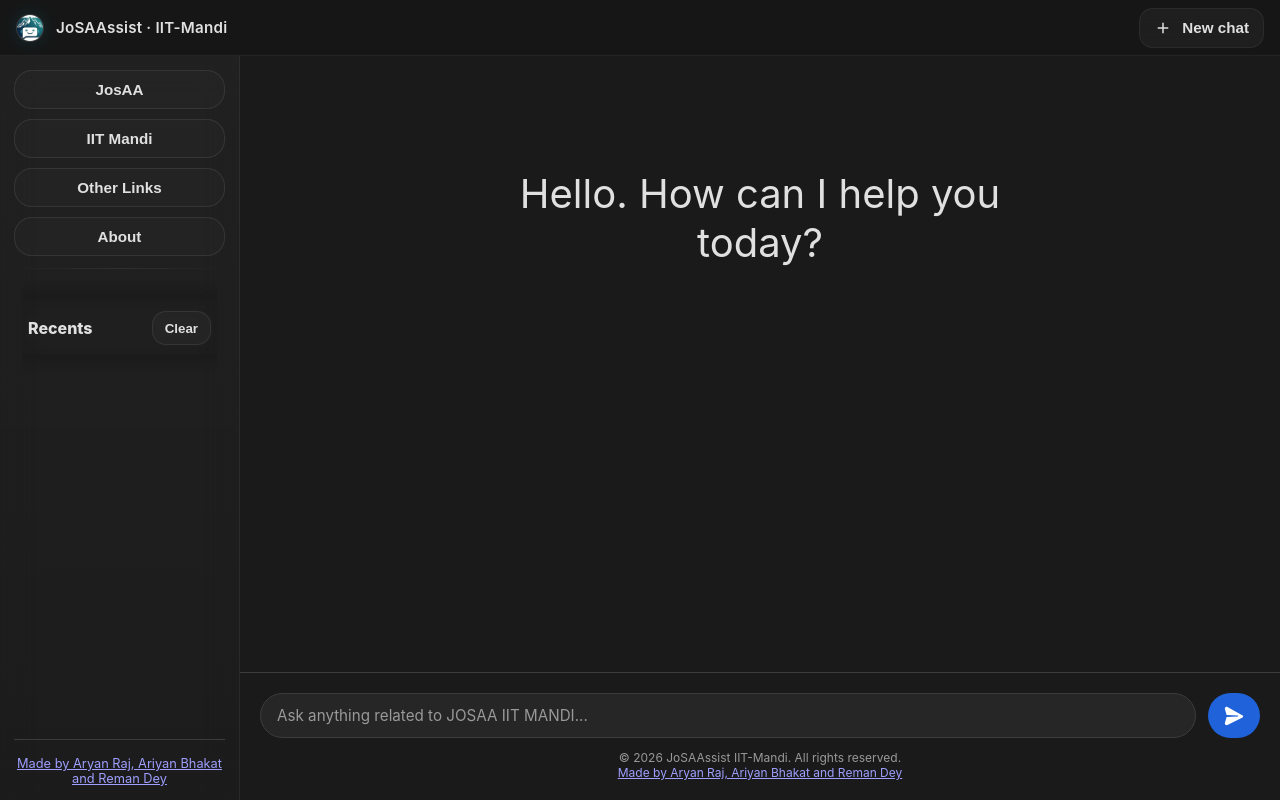
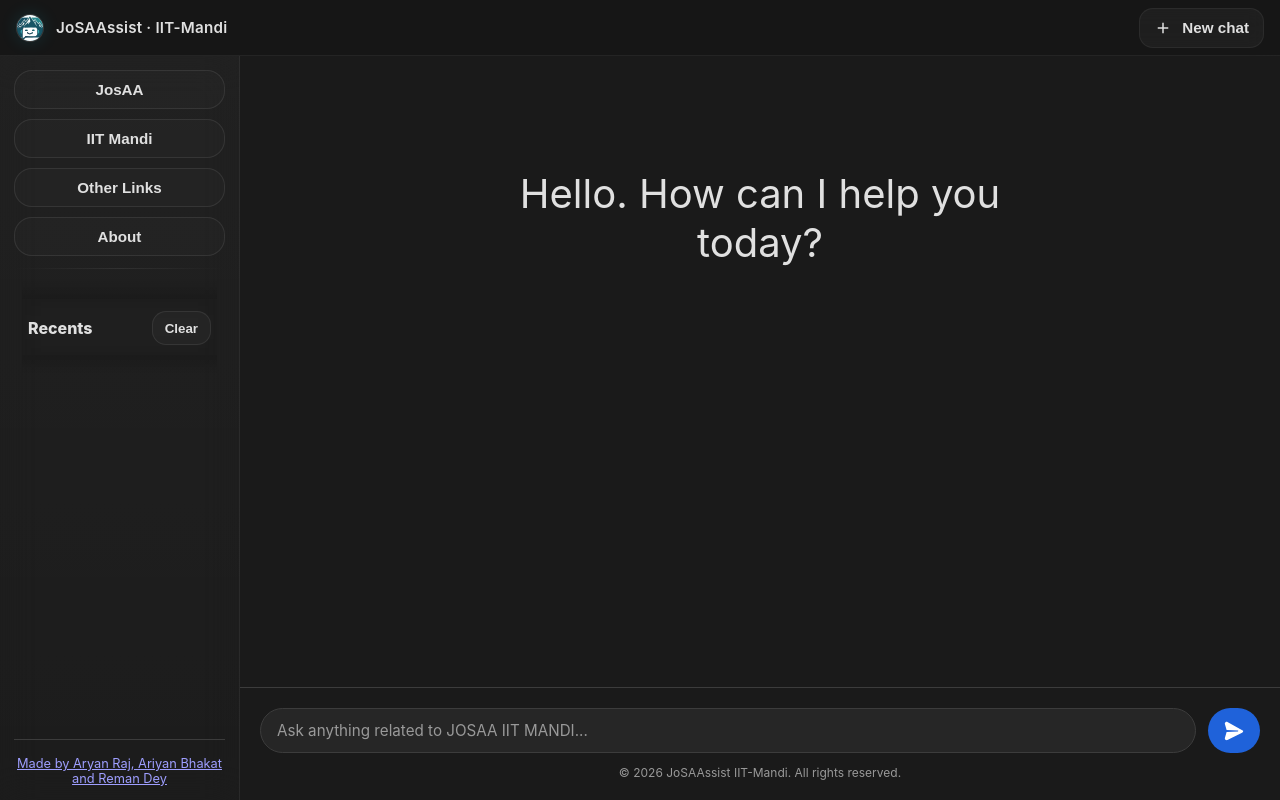
Before and after one commit to RemanDey/chatbot-josaa-iitmandi, a Flask app: page / in a window 1280 px wide. Run offline with Flask 3, Linux system fonts and the light colour scheme; some libraries are stand-ins or nearby versions.

Commit message:
removed extra

```diff
--- a/app.py
+++ b/app.py
@@ -60,19 +60,19 @@ AI_BACKEND_URL = os.getenv(
 HOISTED_FRONTEND_URL = os.getenv(
         "HOISTED_FRONTEND_URL", "https://chatbot-josaa-iitmandi.onrender.com/"
 )
-BOT_TOKEN = os.getenv("TELEGRAM_BOT_TOKEN")
+BOT_TOKEN = os.getenv("TELEGRAM_BOT_TOKEN","remandey")
 TELEGRAM_API_URL = f"https://api.telegram.org/bot{BOT_TOKEN}/sendMessage"
 
 # Create Flask app instance. When running under gunicorn, use the module name
 # target `app:app` so the WSGI server can import this object.
-API_KEY_1 = os.getenv("GOOGLE_API_KEY_1")
-API_KEY_2 = os.getenv("GOOGLE_API_KEY_2")
-API_KEY_3 = os.getenv("GOOGLE_API_KEY_3")
-API_KEY_4 = os.getenv("GOOGLE_API_KEY_4")
-API_KEY_FALLBACK = os.getenv("GOOGLE_API_KEY")
-GROQ_API_KEY = os.getenv("GROQ_API_KEY")
-MISTRAL_API_KEY = os.getenv("MISTRAL_API_KEY")
-CEREBRAS_API_KEY = os.getenv("CEREBRAS_API_KEY")
+API_KEY_1 = os.getenv("GOOGLE_API_KEY_1","reman_dey")
+API_KEY_2 = os.getenv("GOOGLE_API_KEY_2","remn_dey_2")
+API_KEY_3 = os.getenv("GOOGLE_API_KEY_3","remn_dey_3")
+API_KEY_4 = os.getenv("GOOGLE_API_KEY_4","remn_dey_4")
+API_KEY_FALLBACK = os.getenv("GOOGLE_API_KEY","remn_dey_fallback")
+GROQ_API_KEY = os.getenv("GROQ_API_KEY","remn_groq")
+MISTRAL_API_KEY = os.getenv("MISTRAL_API_KEY","remn_mistral")
+CEREBRAS_API_KEY = os.getenv("CEREBRAS_API_KEY","remn_cerebras")
 GOOGLE_MODEL = os.getenv("GOOGLE_MODEL", "gemini-2.5-flash")
 GROQ_MODEL = os.getenv("GROQ_MODEL", "llama-3.1-8b-instant")
 MISTRAL_MODEL = os.getenv("MISTRAL_MODEL", "mistral-small-latest")
--- a/templates/about.html
+++ b/templates/about.html
@@ -3,7 +3,7 @@
 <head>
   <meta charset="UTF-8" />
   <meta name="viewport" content="width=device-width, initial-scale=1.0" />
-  <link rel="icon" type="image/png" href="{{ url_for('static', filename='logo.png') }}">
+  <link rel="icon" type="image/svg" href="{{ url_for('static', filename='logo.svg') }}">
   <title>About · JoSAAssist IIT-Mandi</title>
   <link rel="preconnect" href="https://fonts.googleapis.com" />
   <link href="https://fonts.googleapis.com/css2?family=Share+Tech+Mono&family=Rajdhani:wght@400;600;700&family=Orbitron:wght@700;900&display=swap" rel="stylesheet" />
--- a/templates/debug.html
+++ b/templates/debug.html
@@ -3,7 +3,7 @@
 <head>
   <meta charset="utf-8" />
   <meta name="viewport" content="width=device-width, initial-scale=1" />
-  <link rel="icon" type="image/png" href="{{ url_for('static', filename='logo.png') }}">
+  <link rel="icon" type="image/svg" href="{{ url_for('static', filename='logo.svg') }}">
   <title>Debug Console — JOSAA Chatbot</title>
   <style>
     :root{
--- a/templates/index.html
+++ b/templates/index.html
@@ -3,7 +3,7 @@
 <head>
     <meta charset="UTF-8" />
     <meta name="viewport" content="width=device-width, initial-scale=1.0" />
-    <link rel="icon" type="image/png" href="{{ url_for('static', filename='logo.png') }}">
+    <link rel="icon" type="image/svg" href="{{ url_for('static', filename='logo.svg') }}">
     <title>JoSAAssist IIT-Mandi</title>
     <script src="https://cdnjs.cloudflare.com/ajax/libs/marked/12.0.1/marked.min.js"></script>
     <link rel="stylesheet" href="/static/styles.css" />
@@ -22,7 +22,7 @@
                 </button>
 
                 <img
-                    src="{{ url_for('static', filename='logo.png') }}"
+                    src="{{ url_for('static', filename='logo.svg') }}"
                     alt="JoSAAssist logo"
                     class="topbar-logo"
                 />
@@ -105,7 +105,7 @@
                         </svg>
                     </button>
                 </form>
-                <p class="footer-disclaimer">© 2026 JoSAAssist IIT-Mandi. All rights reserved.<br><a href="/about">Made by Aryan Raj, Ariyan Bhakat and Reman Dey</a></p>
+                <p class="footer-disclaimer">© 2026 JoSAAssist IIT-Mandi. All rights reserved.</p>
             </div>
         </main>
     </div>
--- a/templates/login.html
+++ b/templates/login.html
@@ -3,7 +3,7 @@
 <head>
   <meta charset="utf-8" />
   <meta name="viewport" content="width=device-width, initial-scale=1" />
-  <link rel="icon" type="image/png" href="{{ url_for('static', filename='logo.png') }}">
+  <link rel="icon" type="image/svg" href="{{ url_for('static', filename='logo.svg') }}">
   <title>Debug Login</title>
   <style>
     body { font-family: Arial, sans-serif; padding: 2rem; }
```
Also changed, not shown: static/logo.svg (added).
